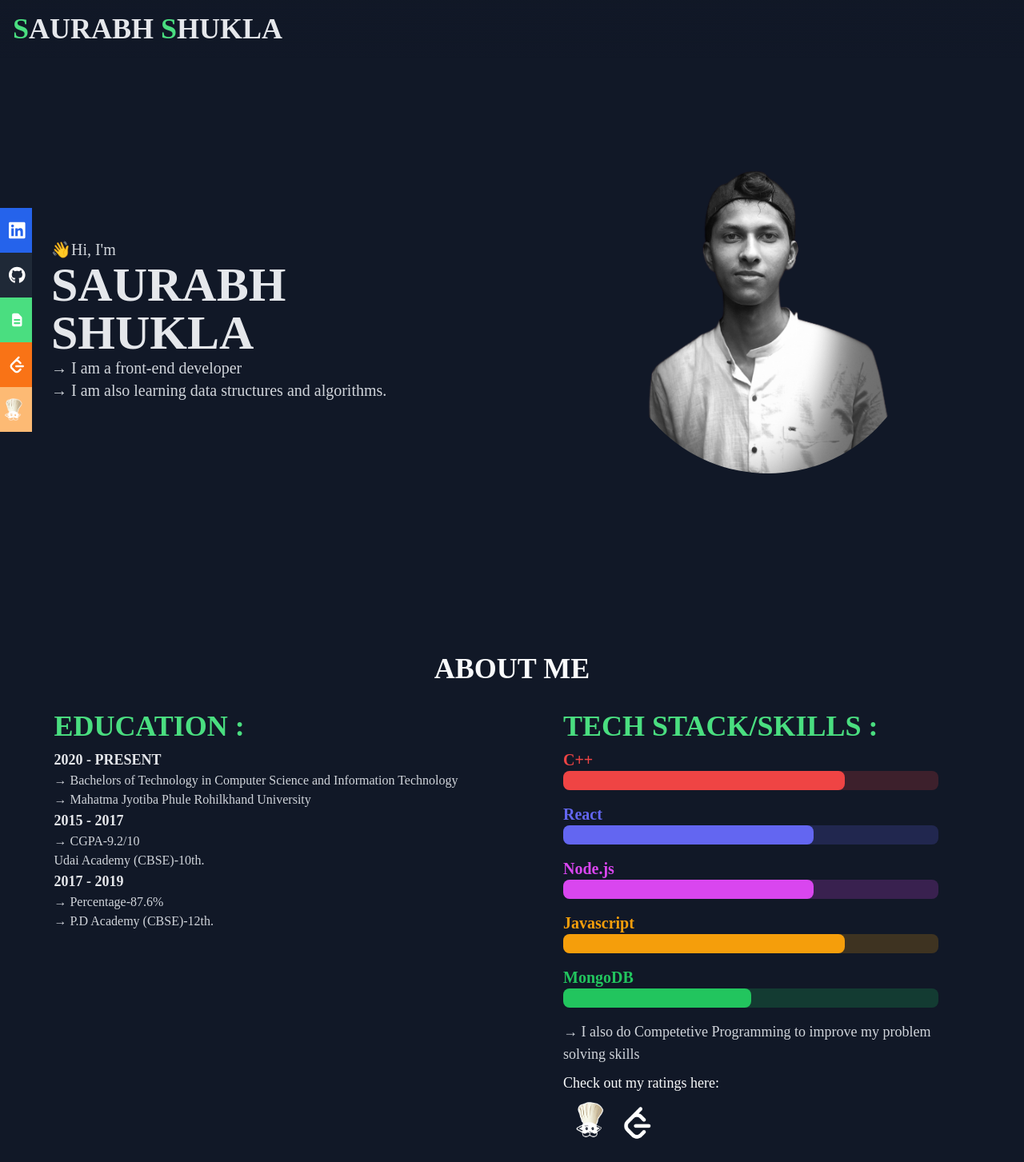
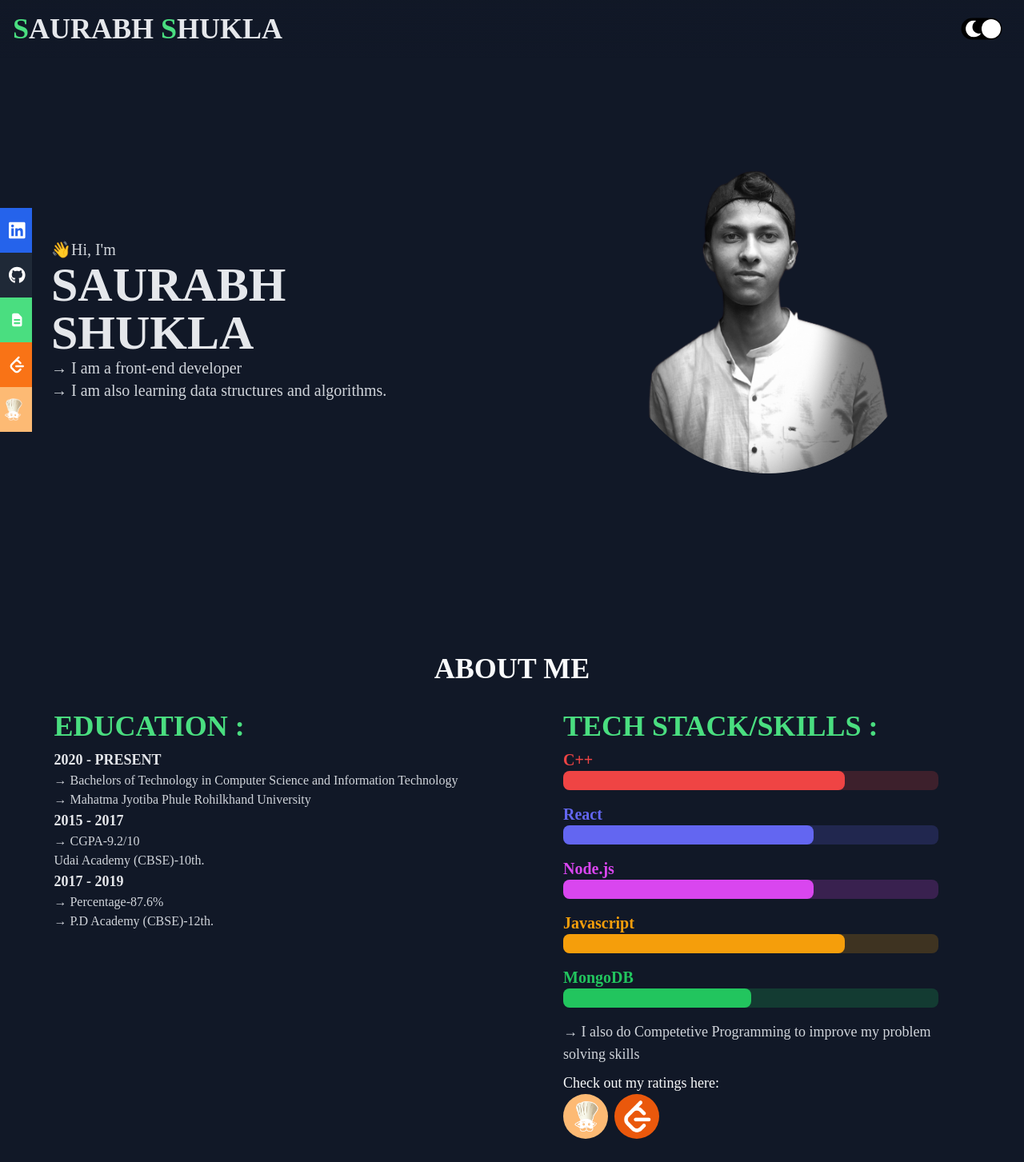
Before and after one commit to skinnyiam/portfolio, a React (Create React App) app: page / in a window 1280 px wide. Shown: the top 1453 px of the page at 80% size. Built offline with nearby package versions, Linux system fonts and the light colour scheme.

Commit message:
added light theme

```diff
--- a/public/index.html
+++ b/public/index.html
@@ -1,14 +1,12 @@
 <!DOCTYPE html>
-<html lang="en" class="w-full h-full p-0 m-0 overflow-auto">
-  <head>
+<html lang="en" class="w-full h-full p-0 m-0 overflow-auto dark">
+
+<head>
     <meta charset="utf-8" />
     <link rel="icon" href="%PUBLIC_URL%/favicon.ico" />
     <meta name="viewport" content="width=device-width, initial-scale=1" />
     <meta name="theme-color" content="#000000" />
-    <meta
-      name="description"
-      content="Web site created using create-react-app"
-    />
+    <meta name="description" content="Web site created using create-react-app" />
     <link rel="apple-touch-icon" href="%PUBLIC_URL%/logo192.png" />
     <!--
       manifest.json provides metadata used when your web app is installed on a
@@ -25,9 +23,9 @@
       Learn how to configure a non-root public URL by running `npm run build`.
     -->
     <title>Saurabh Shukla</title>
-  </head>
+</head>
 
-  <body class="w-full h-full p-0 m-0 overflow-auto">
+<body class="w-full h-full p-0 m-0 overflow-auto">
     <noscript>You need to enable JavaScript to run this app.</noscript>
     <div id="root" class="w-full"></div>
     <!--
@@ -40,5 +38,6 @@
       To begin the development, run `npm start` or `yarn start`.
       To create a production bundle, use `npm run build` or `yarn build`.
     -->
-  </body>
+</body>
+
 </html>
--- a/src/App.js
+++ b/src/App.js
@@ -9,7 +9,7 @@ import SocialLinks from "./components/SocialLinks";
 
 function App() {
   return (
-    <div className="w-full bg-gray-900 text-gray-300">
+    <div className="w-full dark:bg-gray-900 bg-gray-200 text-gray-900 dark:text-gray-300">
       <Navbar />
       <Home />
       <About />
--- a/src/components/About.jsx
+++ b/src/components/About.jsx
@@ -14,7 +14,7 @@ const About = () => {
 
   return (
     <div id="about" className="w-full flex flex-col">
-      <h1 className="sm:text-2xl lg:text-4xl text-xl text-gray-50 font-semibold text-center p-0 sm:py-4">
+      <h1 className="sm:text-2xl lg:text-4xl text-xl dark:text-gray-50 text-gray-600 font-semibold text-center p-0 sm:py-4">
         ABOUT ME
       </h1>
       <div className="w-full flex flex-col sm:flex-row justify-center">
@@ -90,7 +90,7 @@ const About = () => {
                   MongoDB
                 </li>
                 <div className="h-6 w-11/12 bg-green-500/20  border-solid rounded-lg mb-2">
-                  <div className="h-6  w-1/2   bg-green-500 border-solid rounded-lg"></div>
+                  <div className="h-6  w-1/2    bg-green-500 border-solid rounded-lg"></div>
                 </div>
               </ul>
             </div>
@@ -98,16 +98,16 @@ const About = () => {
               {"→ "}I also do Competetive Programming to improve my problem
               solving skills
             </p>
-            <p className="text-lg font-medium text-gray-50">
+            <p className="text-lg font-medium dark:text-gray-50 text-gray-600">
               Check out my ratings here:
             </p>
             <div className="">
-              <button className="w-16 h-16">
+              <button className="w-14 h-14 mr-2 bg-orange-300 rounded-full">
                 <a className="" href="https://www.codechef.com/users/skinny">
                   <img className="" src={CodechefLogo} alt="CodeChef" />
                 </a>
               </button>
-              <button className="w-14 h-14">
+              <button className="w-14 h-14  bg-orange-600 rounded-full">
                 <a className="" href="https://leetcode.com/saurabhshukla7878/">
                   <img className="" src={LeetcodeLogo} alt="CodeChef" />
                 </a>
@@ -118,7 +118,7 @@ const About = () => {
       </div>
       <div className="w-full flex justify-center">
         <div data-aos="fade-right">
-          <h1 className="text-green-400 font-bold sm:text-2xl lg:text-4xl text-xl">
+          <h1 className="dark:text-green-400 text-green-600 font-bold sm:text-2xl lg:text-4xl text-xl">
             HOBBIES :
           </h1>
           <p className="text-lg sm:text-xl">
@@ -130,7 +130,7 @@ const About = () => {
           <p className="text-lg sm:text-xl">
             {"→ "}Check out my{" "}
             <a
-              className=" decoration-green-400 decoration-2 underline underline-offset-4 font-bold hover:text-gray-400"
+              className=" decoration-green-00 decoration-2 underline underline-offset-4 font-bold hover:text-gray-400"
               href="https://www.chess.com/member/reactjsnodejs"
             >
               chess.com
--- a/src/components/Home.jsx
+++ b/src/components/Home.jsx
@@ -6,7 +6,7 @@ const Home = () => {
   return (
     <div
       id="home"
-      className="sm:h-screen w-full flex flex-col sm:flex-row-reverse text-gray-200 items-center justify-between"
+      className="sm:h-screen w-full flex flex-col sm:flex-row-reverse text-gray-700 dark:text-gray-200 items-center justify-between"
     >
       <div className="flex justify-center sm:w-1/2">
         <img
@@ -17,16 +17,16 @@ const Home = () => {
       </div>
       <div className="flex flex-col px-4 sm:px-16 py-8 sm:w-1/2 items-center">
         <div>
-          <p className="text-gray-300 text-sm sm:text-lg lg:text-xl">
+          <p className="text-gray-700 dark:text-gray-300 text-sm sm:text-lg lg:text-xl ">
             <span>&#128075;</span>Hi, I'm
           </p>
           <h1 className="font-extrabold text-2xl sm:text-4xl lg:text-6xl">
             SAURABH SHUKLA
           </h1>
-          <h2 className="text-gray-300 text-sm sm:text-lg lg:text-xl">
+          <h2 className=" dark:text-gray-300 text-gray-700 text-sm sm:text-lg lg:text-xl">
             {"→ "}I am a front-end developer
           </h2>
-          <p className="text-gray-300 text-sm sm:text-lg lg:text-xl">
+          <p className="dark:text-gray-300 text-gray-700 text-sm sm:text-lg lg:text-xl">
             {"→ "}I am also learning data structures and algorithms.
           </p>
         </div>
--- a/src/components/Navbar.jsx
+++ b/src/components/Navbar.jsx
@@ -2,18 +2,22 @@ import React from "react";
 import { FaLinkedin, FaGithub } from "react-icons/fa";
 import { HiDocumentText } from "react-icons/hi";
 import CodechefLogo from "../asset/codechef.png";
+import ThemeSwitchButton from "./themeSwitchButton";
 
 const Navbar = () => {
   return (
     <div className="w-full">
-      <div className="z-10 fixed w-full p-4 bg-gradient-to-b from-gray-900 to-transparent flex items-center">
+      <div className="z-10 fixed w-full p-4 bg-gradient-to-b dark:from-gray-900 from-gray-200 to-transparent  flex items-center justify-between">
         <a href="#home" className="">
-          <h1 className="text-2xl sm:text-4xl text-gray-200 font-bold">
+          <h1 className="text-2xl sm:text-4xl dark:text-gray-200 text-gray-600 font-bold">
             <span className="text-green-400">S</span>AURABH{" "}
             <span className="text-green-400">S</span>HUKLA
           </h1>
         </a>
+        <ThemeSwitchButton/>
       </div>
+
+
 
       <div className="z-10 fixed hidden sm:flex flex-col justify-center h-screen items-start">
         <div className="">
--- a/src/components/Projects.jsx
+++ b/src/components/Projects.jsx
@@ -6,7 +6,7 @@ const Projects = () => {
     <div id="projects" className="w-full">
       <div className="w-full flex justify-center my-8">
         <div className="w-full">
-          <h1 className="sm:text-2xl lg:text-4xl text-xl text-gray-50 font-semibold text-center p-0 sm:py-4">
+          <h1 className="sm:text-2xl lg:text-4xl text-xl dark:text-gray-50 text-gray-600 font-semibold text-center p-0 sm:py-4">
             PROJECTS
           </h1>
           <div
@@ -22,7 +22,7 @@ const Projects = () => {
               <h2 className="text-green-400 text-sm sm:text-base lg:text-lg font-bold">
                 REACT APP
               </h2>
-              <h3 className="text-gray-50 text-lg sm:text-xl lg:text-2xl font-bold">
+              <h3 className="dark:text-gray-50 text-gray-600 text-lg sm:text-xl lg:text-2xl font-bold">
                 MOVIE RATING APP
               </h3>
               <p className="text-sm sm:text-base lg:text-lg">
--- a/src/components/SocialLinks.jsx
+++ b/src/components/SocialLinks.jsx
@@ -43,7 +43,7 @@ const SocialLinks = () => {
               </svg>
       </a>
       <a
-        className="p-2 bg-orange-300 text-2xl"
+        className="p-2 bg-orange-300  text-2xl"
         href="http://www.linkedin.com/in/saurabh-shukla-885a711b3"
       >
          <img className=" w-6" src={CodechefLogo} alt="CodeChef" />
--- /dev/null
+++ b/src/components/themeSwitchButton.jsx
@@ -0,0 +1,36 @@
+import { BsFillSunFill } from "react-icons/bs";
+import { FaMoon } from "react-icons/fa";
+import { useDarkMode } from "../hooks/useDarkMode";
+
+export default function ThemeSwitchButton() {
+  const darkMode=useDarkMode();
+
+  function handleChange() {
+      darkMode.switchTheme();
+  }
+  return (
+    <div className="relative flex items-center">
+      <input
+        type="checkbox"
+        className={" fixed h-12 w-12 z-20 opacity-0"
+        }
+        onChange={handleChange}
+      />
+      <label
+        className={"h-[18px] w-[34px] flex rounded-full items-center justify-between p-[3px] relative scale-150 mx-2 mr-5".concat(
+          darkMode.isDarkMode ? " bg-black": " bg-blue-500"
+        )}
+      >
+        <FaMoon className="text-white text-sm" />
+        <BsFillSunFill className="text-yellow-300 text-sm" />
+        <div
+          className={"w-[16px] h-[16px] bg-white transition-transform rounded-full fixed top-[0.074rem] left-[0.07rem]".concat(
+            darkMode.isDarkMode  ?  " translate-x-4":""
+          )}
+        />
+      </label>
+    </div>
+  );
+
+// return <button className="text-red-500 text-xl" onClick={handleClick}>Theme</button>
+}
--- /dev/null
+++ b/src/hooks/useDarkMode.jsx
@@ -0,0 +1,18 @@
+import React, { useState } from 'react'
+
+export const useDarkMode = () => {
+    const [isDarkMode,setIsDarkMode] = useState(true);
+
+    const switchTheme = ()=>{
+        if(isDarkMode){
+            document.documentElement.classList.remove('dark');
+            setIsDarkMode(false);
+        }
+        else{
+            document.documentElement.classList.add('dark');
+            setIsDarkMode(true);
+        }
+    }
+
+    return {isDarkMode,switchTheme};
+}
--- a/tailwind.config.js
+++ b/tailwind.config.js
@@ -1,4 +1,5 @@
 module.exports = {
+    darkMode: 'class',
     content: [
         "./src/**/*.{js,jsx,ts,tsx}",
     ],
```
